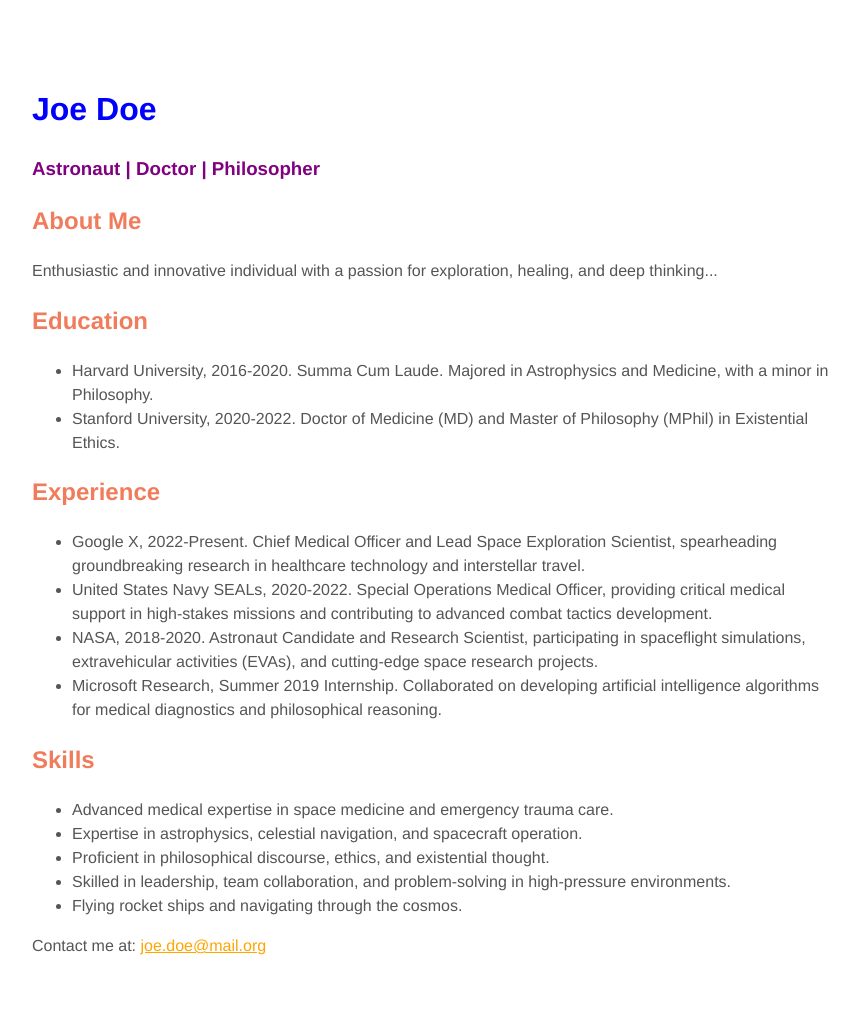
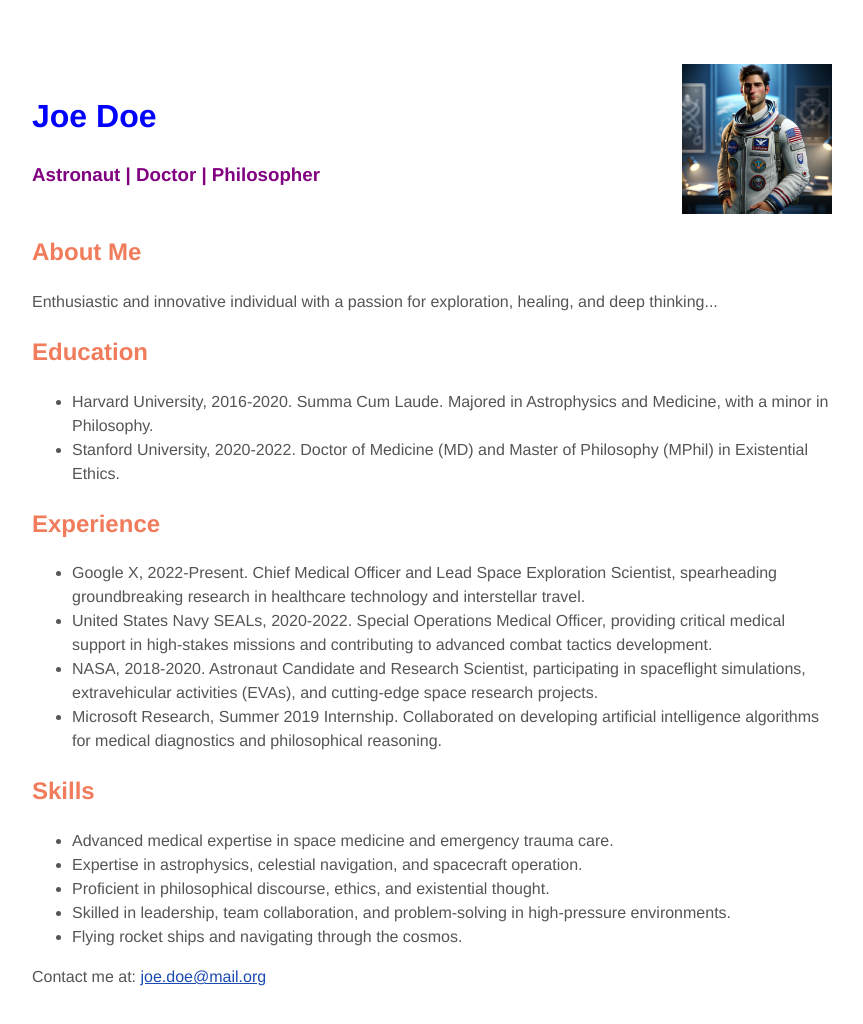
Before and after one commit to chenxu565/ghpages, a plain HTML site: page index.html in a window 1280 px wide. Shown: the whole page, without its empty margins (208-1071 px from the left). Drawn offline with Linux system fonts and the light colour scheme.

Commit message:
Update header in index.html and add Joe Doe's photo

```diff
--- a/index.html
+++ b/index.html
@@ -9,8 +9,11 @@
 
 <body>
   <header>
-    <h1>Joe Doe</h1>
-    <h3>Astronaut | Doctor | Philosopher</h3>
+    <div class="header-text">
+      <h1>Joe Doe</h1>
+      <h3>Astronaut | Doctor | Philosopher</h3>
+    </div>
+    <img src="./DALLe.webp" alt="Joe Doe's Photo" height="100">
   </header>
 
   <section id="about-me">
--- a/style.css
+++ b/style.css
@@ -24,7 +24,7 @@ h3 {
 }
 
 a {
-  color: orange;
+  color: rgb(27, 74, 177);
 }
 
 .special-h3 {
@@ -42,3 +42,15 @@ li {
 footer {
   color: #555;
 }
+
+header {
+  display: flex;
+  align-items: center;
+  justify-content: space-between;
+}
+
+header img {
+  margin-left: 20px;
+  width: 150px;
+  height: auto;
+}
```
Also changed, not shown: DALLe.webp (added).
